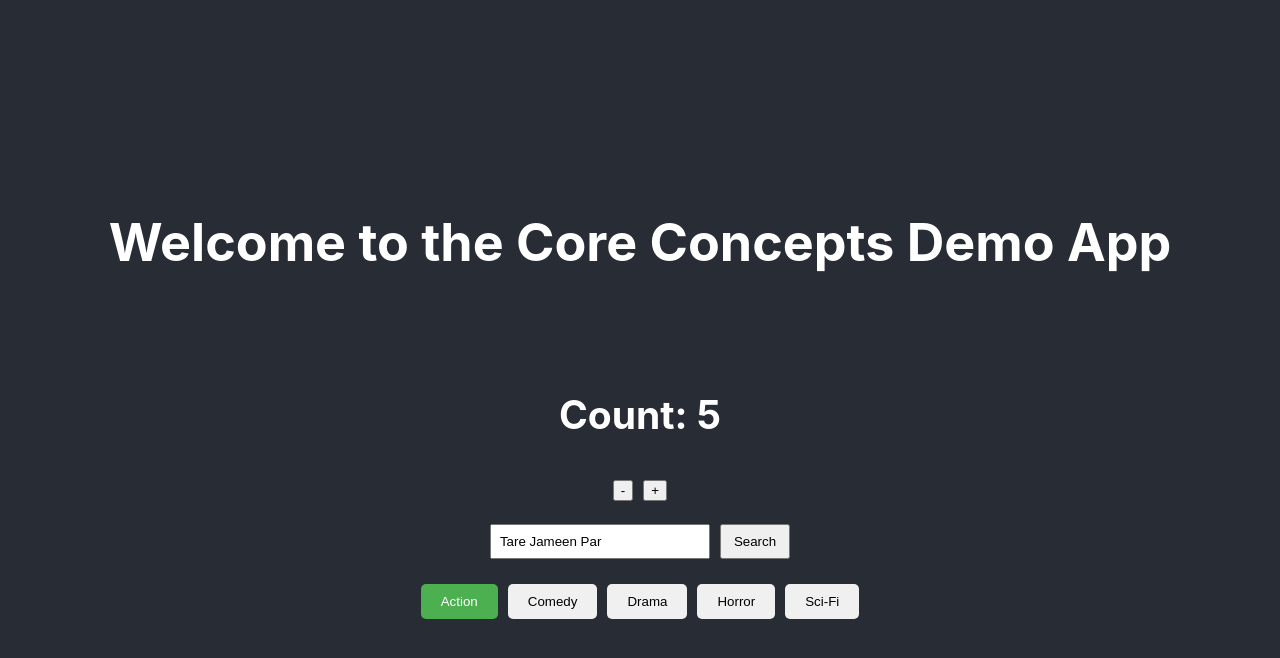
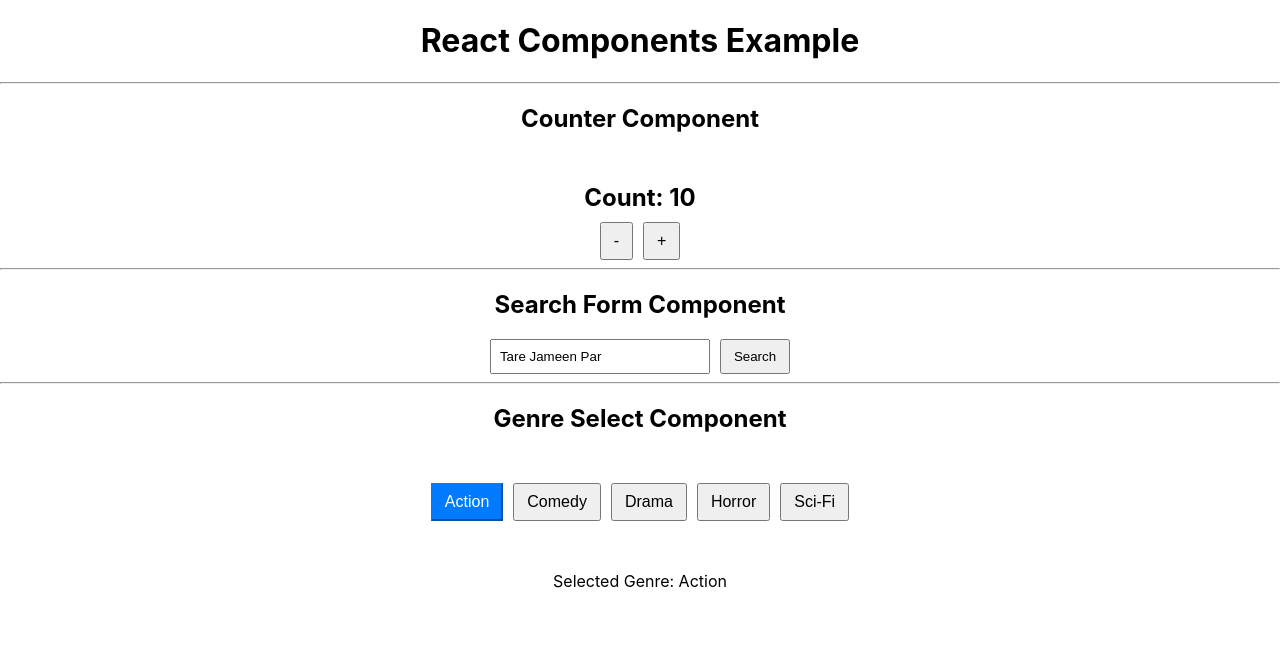
Before and after one commit to bsreeganeshsingh/my-app, a React (Create React App) app: page / in a window 1280 px wide. Shown: the top 658 px of the page. Built offline with nearby package versions, Linux system fonts and the light colour scheme.

Commit message:
Addressing code review comments.

```diff
--- a/src/App.js
+++ b/src/App.js
@@ -1,7 +1,7 @@
 import React from 'react';
-import Counter from './Counter';
-import SearchForm from './SearchForm';
-import GenreSelect from './GenreSelect';
+import Counter from './components/Counter';
+import SearchForm from './components/SearchForm';
+import GenreSelect from './components/GenreSelect';
 import './App.css';
 
 function App() {
@@ -17,17 +17,26 @@ function App() {
     setSelectedGenre(genre);
   };
 
-  return React.createElement('div', { className: 'App' },
-    React.createElement('header', { className: 'App-header' },
-      React.createElement('h1', null, 'Welcome to the Core Concepts Demo App'),
-      React.createElement(Counter, { initialValue: 5 }),
-      React.createElement(SearchForm, { initialQuery: 'Tare Jameen Par', onSearch: handleSearch }),
-      React.createElement(GenreSelect, {
-        genres: genres,
-        selectedGenre: selectedGenre,
-        onSelect: handleGenreSelect
-      })
-    )
+  return (
+    <div className="App">
+      <h1>React Components Example</h1>
+      <hr/>
+      <h2>Counter Component</h2>
+      <Counter initialValue={10} />
+      <hr/>
+      <h2>Search Form Component</h2>
+      <SearchForm initialQuery="Tare Jameen Par" onSearch={handleSearch} />
+      <hr/>
+      <h2>Genre Select Component</h2>
+      <GenreSelect
+        genres={genres}
+        selectedGenre={selectedGenre}
+        onSelect={handleGenreSelect}
+      />
+      <div className="container">
+        <p>Selected Genre: {selectedGenre}</p>
+      </div>
+    </div>
   );
 }
 
--- a/src/GenreSelect.js
+++ /dev/null
@@ -1,45 +0,0 @@
-import React from "react";
-
-class GenreSelect extends React.Component {
-  constructor(props) {
-    super(props);
-    this.handleChange = this.handleChange.bind(this);
-  }
-
-  handleChange(genre) {
-    if (this.props.onSelect) {
-      this.props.onSelect(genre);
-    }
-  }
-
-  render() {
-    const { genres, selectedGenre } = this.props;
-
-    const buttons = genres.map((genre) => {
-      const isSelected = genre === selectedGenre;
-
-      const buttonStyle = {
-        padding: '10px 20px',
-        margin: '5px',
-        backgroundColor: isSelected ? '#4CAF50' : '#f0f0f0',
-        color: isSelected ? 'white' : 'black',
-        border: 'none',
-        borderRadius: '5px',
-        cursor: 'pointer'
-      };
-
-      return React.createElement('button', {
-        key: genre,
-        onClick: () => this.handleChange(genre),
-        style: buttonStyle
-      }, genre);
-    });
-
-    return React.createElement('div', {
-        style: { textAlign: 'center', marginTop: '20px' }
-    }, buttons
-    );
-  }
-}
-
-export default GenreSelect;
--- /dev/null
+++ b/src/components/Components.css
@@ -0,0 +1,22 @@
+.container {
+  text-align: center;
+  margin-top: 50px;
+}
+
+.value {
+  font-size: 24px;
+  margin-bottom: 10px;
+}
+
+.button {
+  padding: 8px 12px;
+  margin: 0 5px;
+  font-size: 16px;
+  cursor: pointer;
+}
+
+.button.selected {
+  background-color: #007BFF;
+  color: #fff;
+  border-color: #007BFF;
+}
--- a/src/Counter.js
+++ b/src/components/Counter.js
@@ -1,4 +1,5 @@
 import React from "react";
+import './Components.css';
 
 class Counter extends React.Component {
   constructor(props) {
@@ -23,10 +24,10 @@ class Counter extends React.Component {
   }
 
   render() {
-    return React.createElement('div', { style: { textAlign: 'center', marginTop: '50px' } },
-      React.createElement('h2', null, `Count: ${this.state.count}`),
-      React.createElement('button', { onClick: this.decrement, style: { marginRight: '10px' } }, '-'),
-      React.createElement('button', { onClick: this.increment }, '+')
+    return React.createElement('div', { className: 'container' },
+      React.createElement('h2', { className: 'value' }, `Count: ${this.state.count}`),
+      React.createElement('button', { onClick: this.decrement, className: 'button' }, '-'),
+      React.createElement('button', { onClick: this.increment, className: 'button' }, '+')
     );
   }
 }
--- /dev/null
+++ b/src/components/GenreSelect.js
@@ -0,0 +1,20 @@
+import React from 'react';
+import './Components.css';
+
+function GenreSelect({ genres, selectedGenre, onSelect }) {
+  return (
+    <div className="container">
+      {genres.map((genre) => (
+        <button
+          key={genre}
+          className={`button ${genre === selectedGenre ? 'selected' : ''}`}
+          onClick={() => onSelect(genre)}
+        >
+          {genre}
+        </button>
+      ))}
+    </div>
+  );
+}
+
+export default GenreSelect;
```
Also changed, not shown: src/components/SearchForm.js (renamed from src/SearchForm.js).
